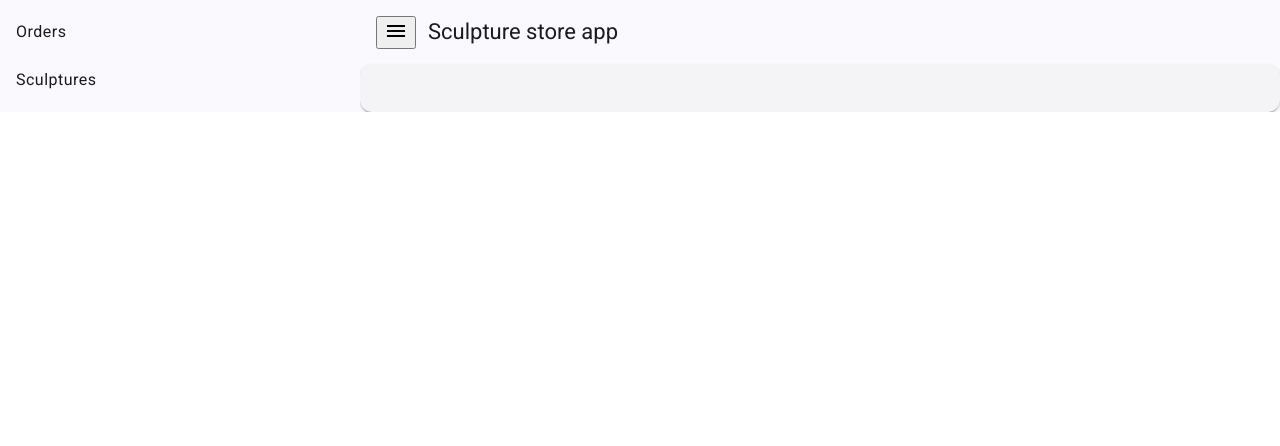
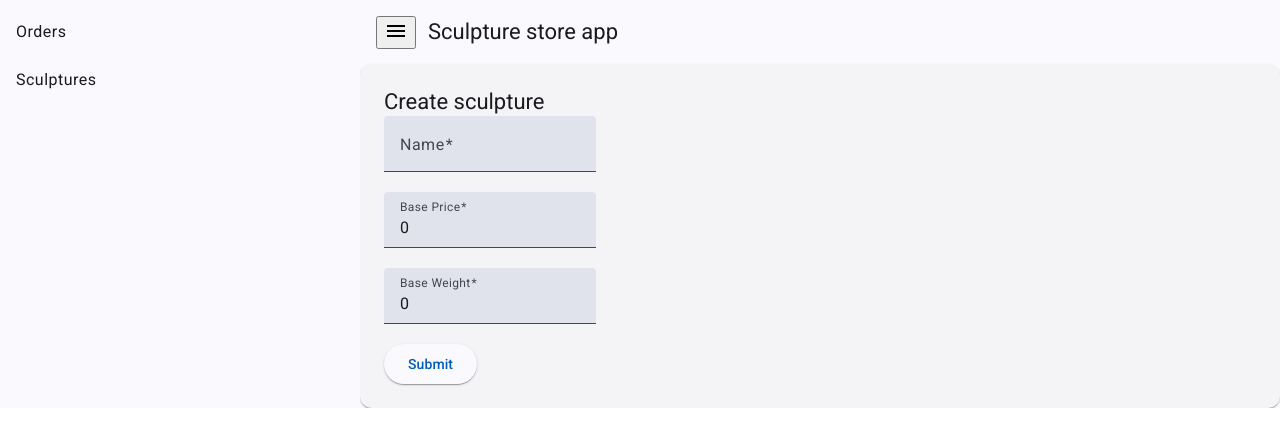
Before and after one commit to rares-baesu-uipath/angular-learning, an Angular app in the folder client/: page /sculptures/new in a window 1280 px wide. Shown: the top 446 px of the page. Built offline with nearby package versions, Linux system fonts and the light colour scheme.

Commit message:
fix create

```diff
--- a/client/src/pages/sculptures/sculpture-form/sculpture-form.component.html
+++ b/client/src/pages/sculptures/sculpture-form/sculpture-form.component.html
@@ -1,20 +1,21 @@
 <mat-card class="sculpture-form-wrapper">
-    <ng-container *ngIf="stateObs$ | async as state">
+
     <mat-card-title *ngIf="sculptureId; else create_sculpture">
         Edit sculpture
     </mat-card-title>
     <ng-template #create_sculpture>
         <mat-card-title>Create sculpture</mat-card-title>
     </ng-template>
-
+    <ng-container *ngIf="stateObs$ | async as state">
         <div *ngIf="state.type === 'loading'">
             <mat-progress-spinner mode="indeterminate"></mat-progress-spinner>
         </div>
-        <div *ngIf="state.type === 'data'">
+        <div *ngIf="(state.type === 'data') || !sculptureId">
             <form [formGroup]="sculptureForm" (ngSubmit)="onSubmit()">
                 <mat-form-field>
                     <mat-label>Name</mat-label>
-                        <input matInput formControlName="name" id="name" name="name" type="text" placeholder="Greek god statue..." />
+                    <input matInput formControlName="name" id="name" name="name" type="text"
+                        placeholder="Greek god statue..." />
                     <mat-error *ngIf="sculptureForm.get('name')?.invalid">
                         Required field
                     </mat-error>
--- a/client/src/pages/sculptures/sculpture-form/sculpture-form.component.ts
+++ b/client/src/pages/sculptures/sculpture-form/sculpture-form.component.ts
@@ -1,6 +1,6 @@
 import { ChangeDetectionStrategy, ChangeDetectorRef, Component } from '@angular/core';
 import { ActivatedRoute, Router } from '@angular/router';
-import { BehaviorSubject, Observable, catchError, filter, switchMap, tap, throwError } from 'rxjs';
+import { BehaviorSubject, Observable, catchError, filter, of, switchMap, tap, throwError } from 'rxjs';
 import { Sculpture } from '../../../model/sculpture';
 import { SculptureService } from '../../../services/sculpture/sculpture.service';
 import { FormBuilder, FormGroup, ReactiveFormsModule, Validators } from '@angular/forms';
@@ -41,8 +41,11 @@ export class SculptureFormComponent {
 
   ngOnInit() {
     this.stateObs$ = this.route.params.pipe(
-      filter(params => !!params['id']),
-      switchMap(params => this.httpService.getSculpture(params['id'])),
+      tap(params => {
+        this.sculptureId = params['id']
+      }),
+      switchMap(params => this.sculptureId ? this.httpService.getSculpture(params['id']): of({type: 'data', data: {name: '', basePrice: 0, baseWeight: 0}}) as Observable<State<Sculpture>>
+    ),
       tap(state => {
         if (state.type === 'data') {
           this.sculptureId = state.data.id;
```
Lines whose indentation alone changed are shown as unchanged.
